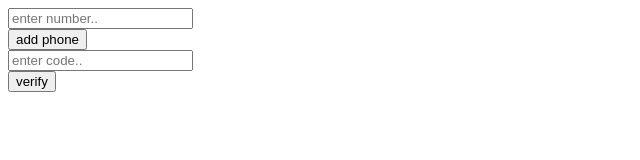
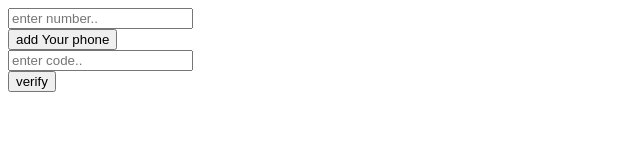
Before and after one commit to huzaifa-aslam/phone-number-auth-using-firebase, a plain HTML site: page index.html in a window 1280 px wide. Shown: the full height of the page, 0-640 px from the left. Drawn offline with Linux system fonts and the light colour scheme.

Commit message:
Update index.html

```diff
--- a/index.html
+++ b/index.html
@@ -28,7 +28,7 @@
 
         <input type="text" id="number" placeholder="enter number.."/><br>
         <div id="recaptcha-container"></div>
-        <button id="sign-in-button" onclick="firebaseAuth()">add phone</button><br>
+        <button id="sign-in-button" onclick="firebaseAuth()">add Your phone</button><br>
 
         <input type="number" id="code" placeholder="enter code.." /><br>
         <button id="sign-in-button" onclick="codeAuth()">verify</button>
```
